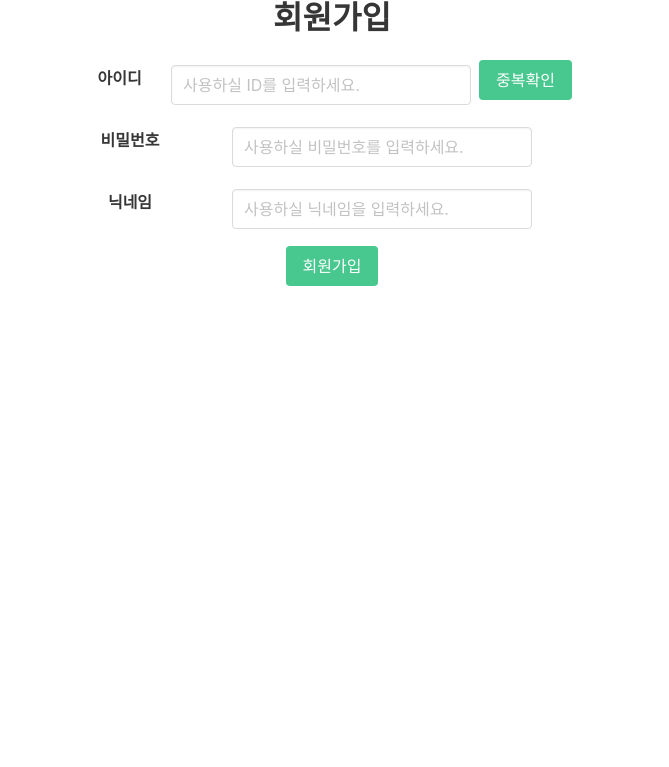
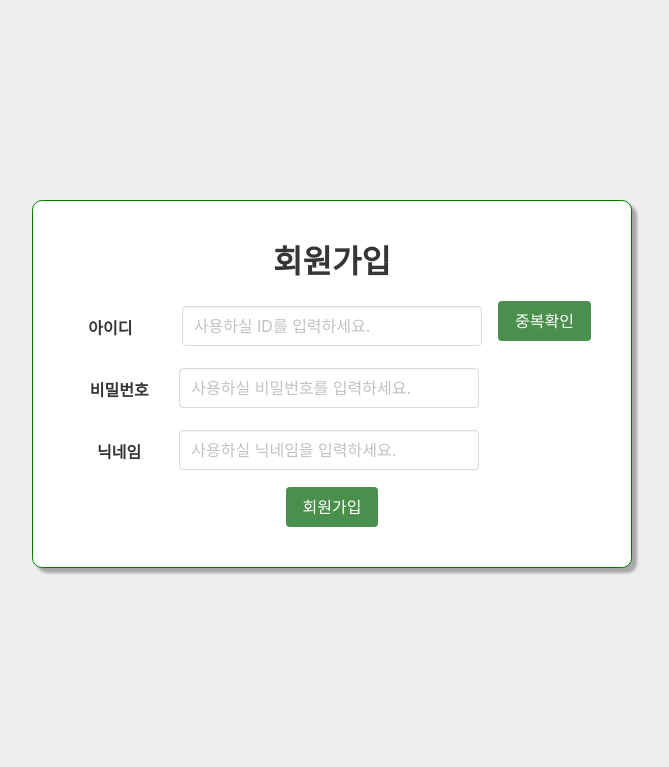
Before and after one commit to jejuski/Team55555, a Flask app: template templates/register.html in a window 1280 px wide. Shown: the top 767 px of the page, without its empty margins (308-977 px from the left). Run offline with Flask 2, Linux system fonts and the light colour scheme; the template is opened without the code that fills it, so the values that code supplies are empty; some libraries are stand-ins or nearby versions.

Commit message:
css 수정

```diff
--- a/static/register.css
+++ b/static/register.css
@@ -1,5 +1,3 @@
-register.css
-
 @import url('https://fonts.googleapis.com/css2?family=Noto+Sans+KR:wght@100;300;400;500;700&display=swap');
 
 * {
@@ -8,20 +6,27 @@ register.css
 }
 
 button {
-    /*background-color: #00a000 !important;*/
+    background-color: #4b8f4d !important;
+}
+button:hover{
+    background-color: #6ACC6D;!important;
 }
 
-/*html {*/
-/*    background-color: #00a000;*/
-/*}*/
+html {
+    background-color: #eee;
+}
+
 
 label {
     text-align: center;
+    width: 100%;
+    margin-left: 5px;
+    line-height: 2.5;
 }
-
 input {
     width: 300px !important;
     margin: 5px 0;
+    display: inline-block;
 }
 
 .wrap {
@@ -36,20 +41,24 @@ input {
 }
 
 .section {
-    padding: 0;
-    margin: auto;
+    padding: 40px;
+    margin: 200px auto;
     width: 100%;
-    max-width: 480px;
-    /*border: 1px solid green;*/
-    /*border-radius: 10px;*/
+    max-width: 600px;
+    border: 1px solid green;
+    border-radius: 10px;
     background-color: #fff;
-    /*box-shadow: 5px 5px 5px rgba(0, 0, 0, 0.3);*/
+    box-shadow: 5px 5px 3px rgba(0, 0, 0, 0.3);
 }
+.control{
+    width: 300px;
+}
+#userid{
+    margin-left: 15px;
+}
+#uidcheck{
 
-.idbox {
-    /*margin-left: 10px;*/
 }
-
 .idinputbox {
-    /*margin-left: 10px;*/
+    margin-left: 5px;
 }
--- a/templates/login.html
+++ b/templates/login.html
@@ -25,10 +25,10 @@
         </div>
         <div class="div0">
             <div class="div1">
-                <div class="logo"><img src="/static/logo.png" alt="My Image"></div>
+                <div class="logo"><img src="/static/subwaylogo.png" alt="My Image"></div>
                 <img src="/static/trainlogo.png" style="height:300px;" alt="">
                 <p class="text1" style="color: #fff">로그인 계정이 없다면 회원가입 후 진행하세요.</p>
-                <button type="button" class="btn btn-light" id="join_btn" onclick="register('register.html')">회원가입
+                <button type="button" class="btn btn-light" id="join_btn" onclick="window.location.href='register.html'">회원가입
                 </button>
             </div>
             <div class="div2" id="with">
```
Also changed, not shown: static/first.css (+5 -7 lines), static/login.css (+37 -11 lines), static/subwaylogo.png (added).
